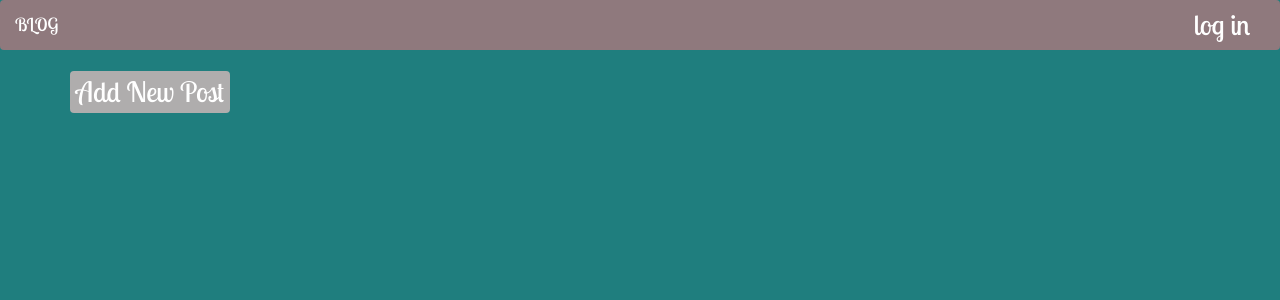
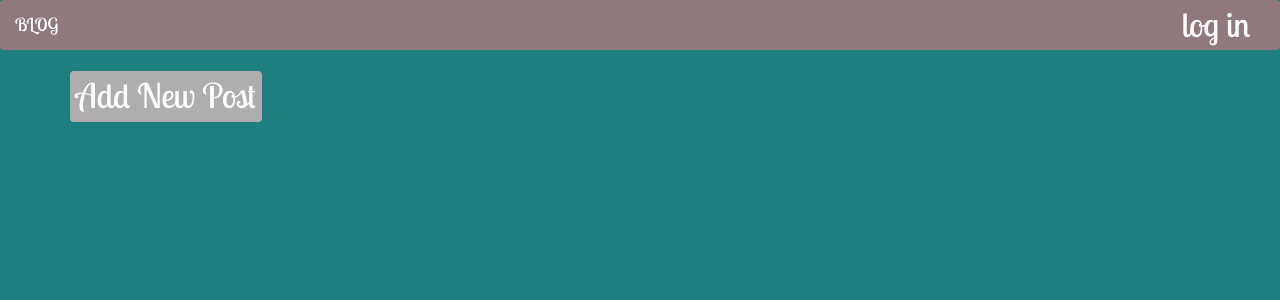
Before and after one commit to debbyne/blog, a Flask app: page / in a window 1280 px wide. Shown: the top 300 px of the page. Run offline with Flask 2, Linux system fonts and the light colour scheme; data that the repository does not hold is empty; some libraries are stand-ins or nearby versions.

Commit message:
add styling of homepage

```diff
--- a/app/templates/index.html
+++ b/app/templates/index.html
@@ -64,7 +64,7 @@
 <style>
     *{
         font-family: 'Lobster Two', cursive;
-        font-size: 28px;
+        font-size: 34px;
     }
     body{
         background-color: rgb(31, 126, 126);
```
